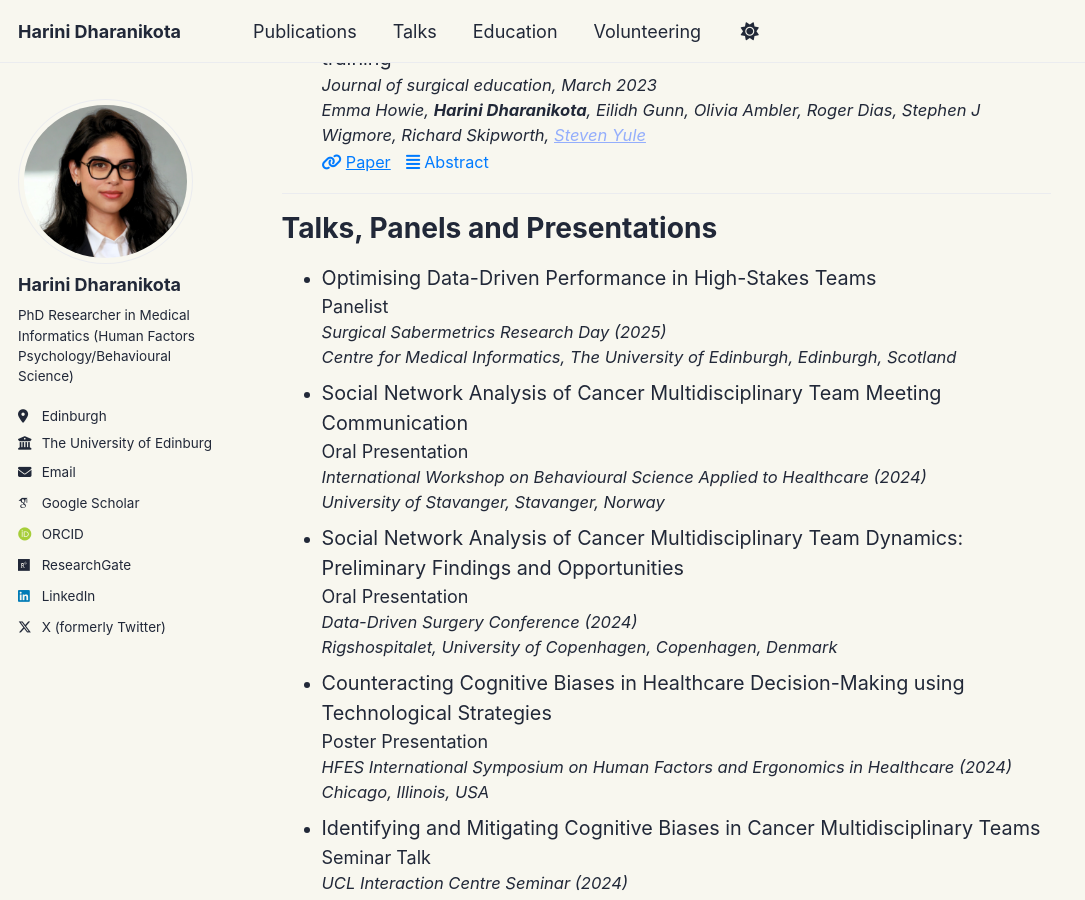
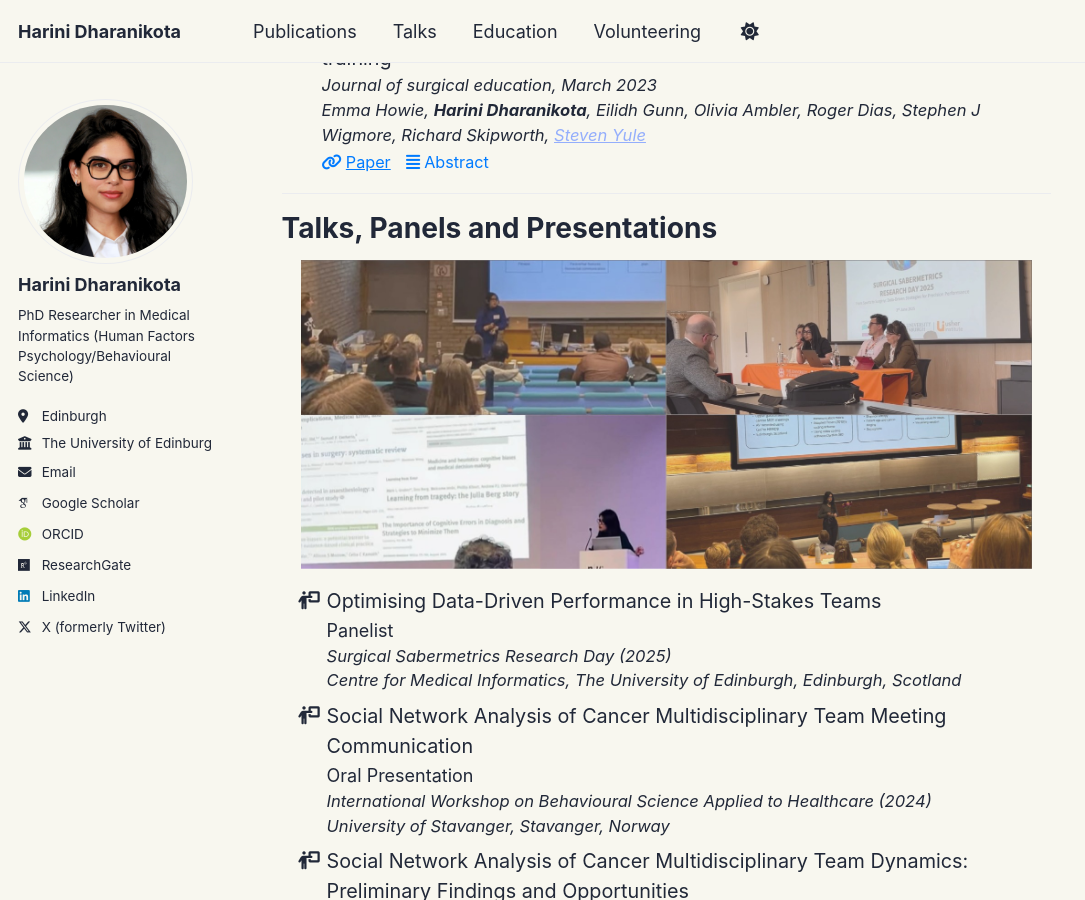
Before and after one commit to harini-dharanikota/harini-dharanikota.github.io, a Jekyll site: the page built from _pages/about.md, in a window 1280 px wide and 900 px high, scrolled down 1677 px. Shown: the whole window, without its empty margins (0-1085 px from the left). Built offline with Jekyll 4.4.1, drawn with Linux system fonts in a browser that asks for light colours; some web fonts are replaced; a script that is not in the unit is left out.

Commit message:
add talks image, icons

```diff
--- a/_includes/talks-layout.html
+++ b/_includes/talks-layout.html
@@ -2,7 +2,7 @@
 
 {% assign talk = post %}
 
-<li>
+<li><span class="fa-li"><i class="fa-solid fa-person-chalkboard"></i></span>
     <div class="talk-title">{{ talk.title }}</div>
     <div class="talk-role">{{ talk.role }}</div>
     <div class="talk-venue">{{ talk.venue }}</div>
--- a/_pages/about.md
+++ b/_pages/about.md
@@ -44,9 +44,11 @@ Publications
 
 <hr />
 
-Talks, Panels and Presentations
-=======
-<ul>
+<h1 id="talks">Talks, Panels and Presentations</h1>
+<p align="center" style="max-width: 95%; margin: 0 auto;">
+  <img src="images/talks.jpg" alt="Talks, Panels and Presentations">
+</p>
+<ul class="fa-ul">
   {% for post in site.talks reversed %}
     {% include talks-layout.html %}
   {% endfor %}
```
Also changed, not shown: images/talks.jpg (added).
